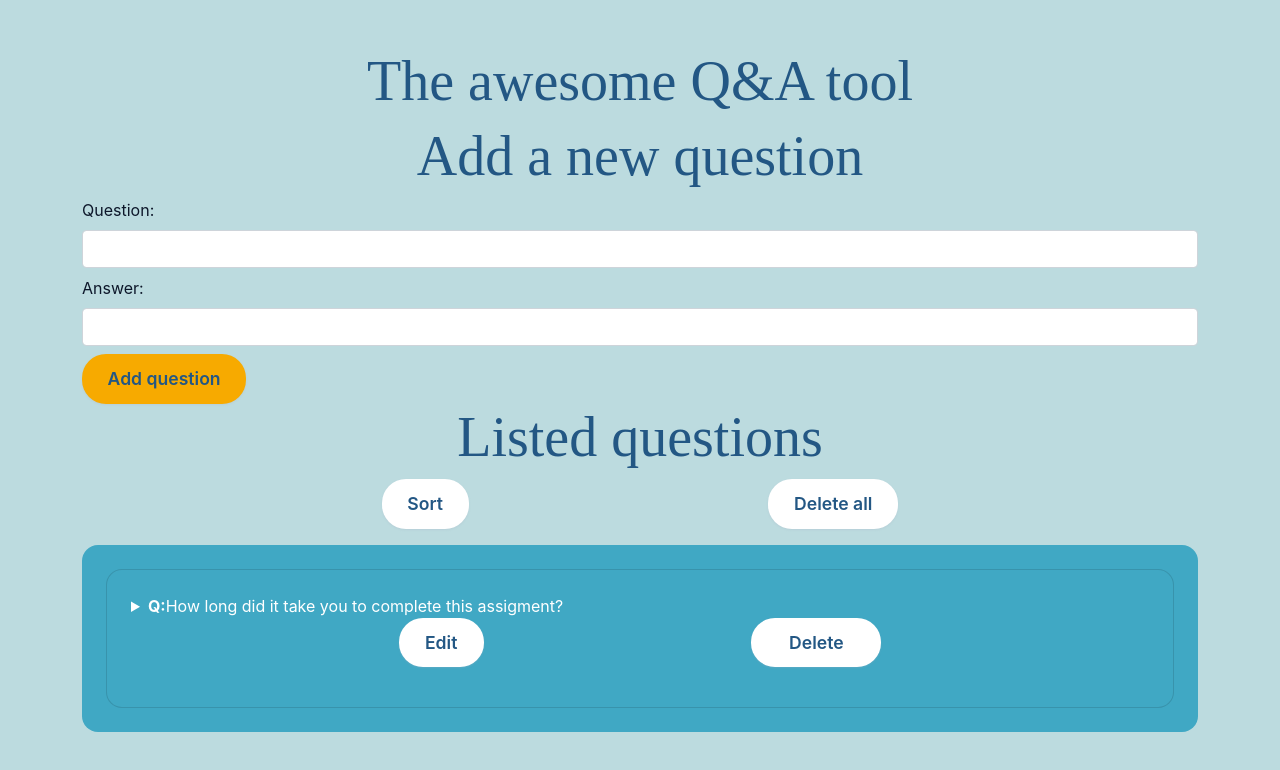
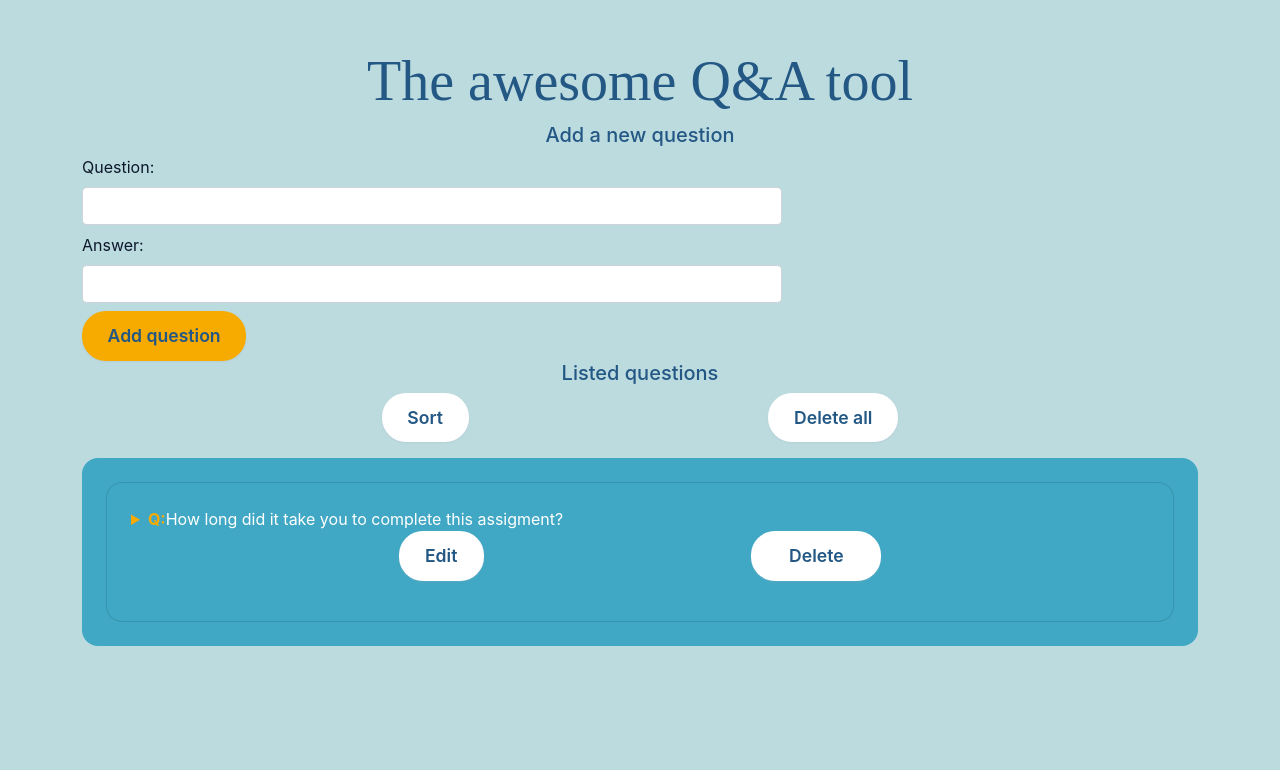
Before and after one commit to slvgonzalez/another-awesome-qa-tool, a React (Create React App) app: page / in a window 1280 px wide. Shown: the top 770 px of the page. Built offline with nearby package versions, Linux system fonts and the light colour scheme; a web font is replaced by a local one.

Commit message:
bold detail color

```diff
--- a/src/App.css
+++ b/src/App.css
@@ -11,11 +11,31 @@ label {
   color:#0d172a;
 }
 
-h1, h2, h3, h4, p {
+input {
+  min-width: 330px;
+  max-width: 700px;
+}
+
+
+h1, h2, h4 {
   text-align: center;
   font-size: 7vh;
   color: #235784;
   font-family: 'Koulen', cursive;
+}
+
+h3 {
+  text-align: center;
+  font-size: 20px;
+  color: #235784;
+}
+
+summary strong {
+  color: #F7AA00;
+}
+
+::marker {
+  color: #F7AA00;
 }
 
 
@@ -67,6 +87,8 @@ h1, h2, h3, h4, p {
   background-color: #F7AA00;;
   color:#235784;
   min-width: 162px;
+  display: flex;
+  justify-content: center;
 }
 
 .action-buttons {
```
